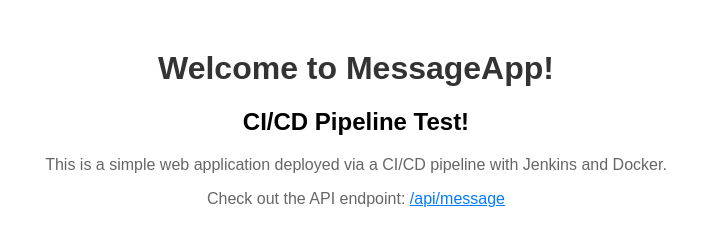
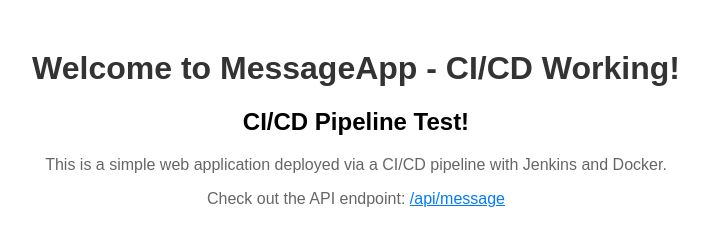
Before and after one commit to pallavihere/devops-project, a website: page index.html in a window 1280 px wide. Shown: the whole page, without its empty margins (284-992 px from the left). Drawn offline with Linux system fonts and the light colour scheme.

Commit message:
Test: Verify CI/CD pipeline with homepage change

```diff
--- a/index.html
+++ b/index.html
@@ -12,7 +12,7 @@
     </style>
 </head>
 <body>
-    <h1>Welcome to MessageApp!</h1>
+    <h1>Welcome to MessageApp - CI/CD Working!</h1>
     <h2>CI/CD Pipeline Test!</h2>
     <p>This is a simple web application deployed via a CI/CD pipeline with Jenkins and Docker.</p>
     <p>Check out the API endpoint: <a href="/api/message">/api/message</a></p>
```
